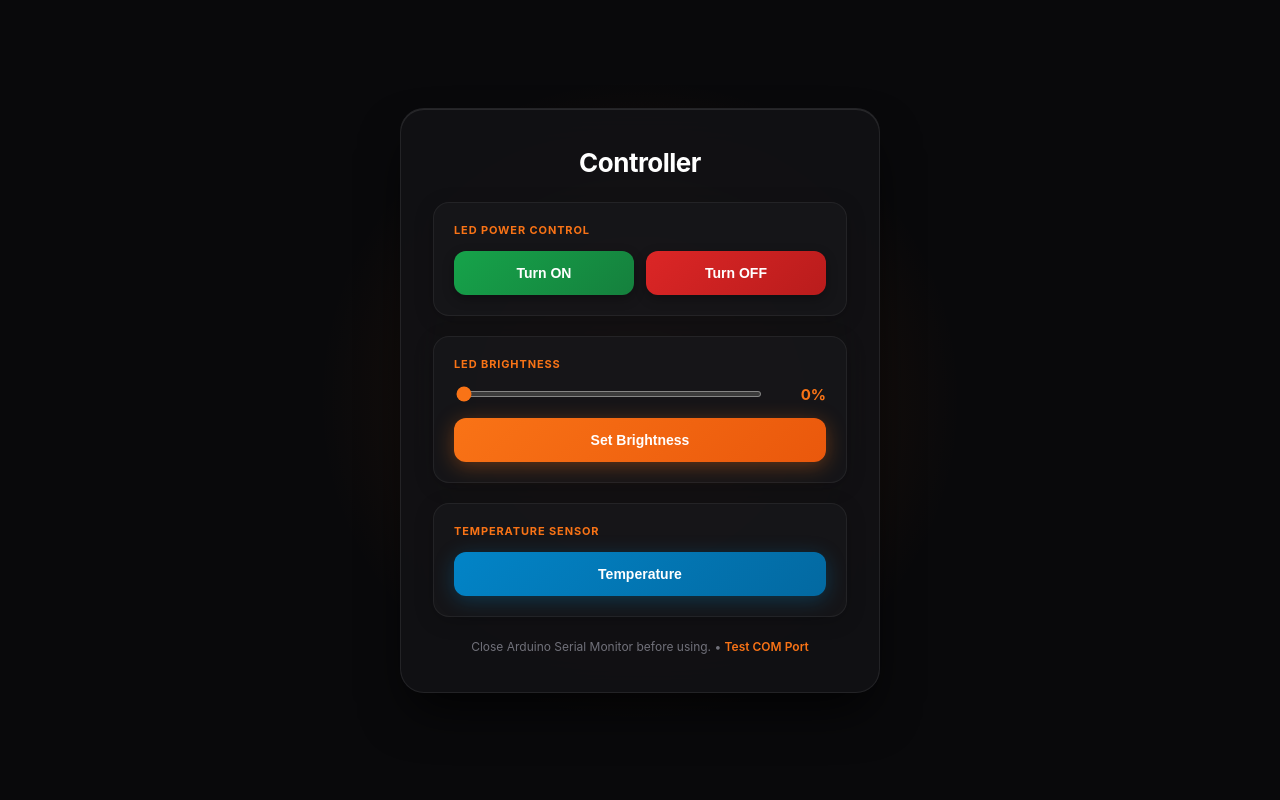
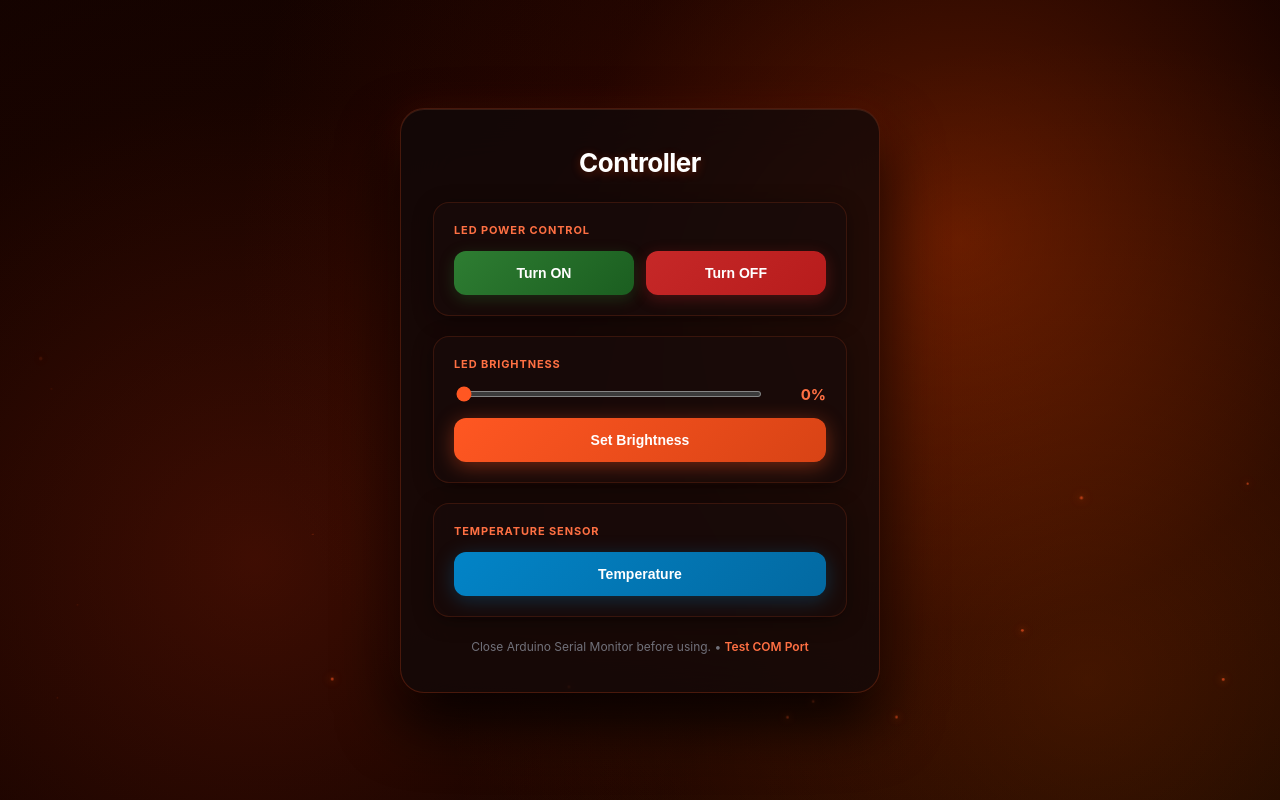
Before and after one commit to MrNatume/Arduinoo, a PHP site: page / in a window 1280 px wide. Run offline with PHP 8.4, Linux system fonts and the light colour scheme.

Commit message:
Update UI with fiery magma background, floating embers, and persistent AJAX slider state

```diff
--- a/index.php
+++ b/index.php
@@ -21,36 +21,66 @@ $percent = round(($brightness / 255) * 100);
     display: flex;
     align-items: center;
     justify-content: center;
-    background: #09090b;
+    background: #030000;
     font-family: -apple-system, BlinkMacSystemFont, "Segoe UI", Roboto, Arial, sans-serif;
     color: #f4f4f5;
     padding: 20px;
     position: relative;
     overflow-x: hidden;
   }
-  body::before {
-    content: '';
-    position: absolute;
-    top: 50%;
-    left: 50%;
-    transform: translate(-50%, -50%);
-    width: 650px;
-    height: 650px;
-    background: radial-gradient(circle, rgba(249,115,22,0.14) 0%, rgba(0,0,0,0) 70%);
+
+  /* Fiery abstract smoke / magma wave background matching the image */
+  .bg-smoke {
+    position: fixed;
+    top: 0;
+    left: 0;
+    width: 100vw;
+    height: 100vh;
     z-index: 0;
     pointer-events: none;
+    background:
+      radial-gradient(circle at 75% 30%, rgba(255, 69, 0, 0.35) 0%, rgba(180, 30, 0, 0.12) 35%, transparent 65%),
+      radial-gradient(circle at 20% 70%, rgba(220, 50, 10, 0.25) 0%, rgba(120, 20, 0, 0.1) 40%, transparent 70%),
+      radial-gradient(circle at 85% 85%, rgba(255, 100, 0, 0.2) 0%, transparent 50%),
+      linear-gradient(135deg, rgba(15, 2, 0, 0.95) 0%, rgba(3, 0, 0, 1) 100%);
   }
+
+  /* Dynamic ember particle effect */
+  .ember {
+    position: fixed;
+    background: #ff5722;
+    border-radius: 50%;
+    z-index: 0;
+    pointer-events: none;
+    box-shadow: 0 0 8px #ff5722, 0 0 15px #ff9800;
+    animation: floatUp linear infinite;
+  }
+
+  @keyframes floatUp {
+    0% {
+      transform: translateY(100vh) translateX(0) scale(0.5);
+      opacity: 0;
+    }
+    20% { opacity: 0.8; }
+    80% { opacity: 0.6; }
+    100% {
+      transform: translateY(-10vh) translateX(40px) scale(1.2);
+      opacity: 0;
+    }
+  }
+
   .card {
     position: relative;
     z-index: 1;
     width: 480px;
     max-width: 100%;
-    background: rgba(18, 18, 22, 0.85);
-    backdrop-filter: blur(20px);
-    border: 1px solid rgba(255, 255, 255, 0.08);
+    background: rgba(15, 8, 8, 0.75);
+    backdrop-filter: blur(24px);
+    -webkit-backdrop-filter: blur(24px);
+    border: 1px solid rgba(255, 87, 34, 0.22);
     padding: 38px 32px;
     border-radius: 24px;
-    box-shadow: 0 25px 50px -12px rgba(0, 0, 0, 0.8), inset 0 1px 0 rgba(255, 255, 255, 0.1);
+    box-shadow: 0 30px 60px rgba(0, 0, 0, 0.9), 0 0 35px rgba(255, 69, 0, 0.12), inset 0 1px 0 rgba(255, 150, 100, 0.15);
     text-align: center;
   }
   h1 {
@@ -59,22 +89,23 @@ $percent = round(($brightness / 255) * 100);
     font-weight: 700;
     color: #ffffff;
     letter-spacing: -0.02em;
+    text-shadow: 0 2px 10px rgba(255, 69, 0, 0.3);
   }
   .section {
-    background: rgba(24, 24, 27, 0.75);
-    border: 1px solid rgba(255, 255, 255, 0.06);
+    background: rgba(25, 12, 10, 0.7);
+    border: 1px solid rgba(255, 87, 34, 0.15);
     border-radius: 16px;
     padding: 20px;
     margin-bottom: 20px;
     text-align: left;
-    box-shadow: 0 4px 20px rgba(0,0,0,0.2);
+    box-shadow: 0 4px 20px rgba(0,0,0,0.4);
   }
   .section-title {
     font-size: 11px;
     font-weight: 700;
     text-transform: uppercase;
     letter-spacing: 0.08em;
-    color: #f97316;
+    color: #ff7043;
     margin-bottom: 14px;
   }
   .buttons {
@@ -91,18 +122,18 @@ $percent = round(($brightness / 255) * 100);
     cursor: pointer;
     transition: all 0.2s ease;
     flex: 1;
-    box-shadow: 0 4px 12px rgba(0, 0, 0, 0.3);
+    box-shadow: 0 4px 15px rgba(0, 0, 0, 0.4);
   }
-  button:hover { transform: translateY(-1px); opacity: 0.92; }
+  button:hover { transform: translateY(-1px); opacity: 0.95; }
   button:active { transform: translateY(1px); }
 
-  .btn-on { background: linear-gradient(135deg, #16a34a, #15803d); }
-  .btn-off { background: linear-gradient(135deg, #dc2626, #b91c1c); }
+  .btn-on { background: linear-gradient(135deg, #2e7d32, #1b5e20); box-shadow: 0 4px 15px rgba(46, 125, 50, 0.3); }
+  .btn-off { background: linear-gradient(135deg, #c62828, #b71c1c); box-shadow: 0 4px 15px rgba(198, 40, 40, 0.3); }
   .btn-bright {
-    background: linear-gradient(135deg, #f97316, #ea580c);
+    background: linear-gradient(135deg, #ff5722, #d84315);
     margin-top: 14px;
     width: 100%;
-    box-shadow: 0 4px 20px rgba(249, 115, 22, 0.35);
+    box-shadow: 0 4px 20px rgba(255, 87, 34, 0.4);
   }
   .btn-temp {
     background: linear-gradient(135deg, #0284c7, #0369a1);
@@ -117,16 +148,16 @@ $percent = round(($brightness / 255) * 100);
   }
   input[type="range"] {
     flex: 1;
-    accent-color: #f97316;
+    accent-color: #ff5722;
     cursor: pointer;
     height: 6px;
-    background: #27272a;
+    background: #3a1510;
     border-radius: 3px;
   }
   .slider-val {
     min-width: 48px;
     font-weight: 700;
-    color: #f97316;
+    color: #ff7043;
     font-size: 15px;
     text-align: right;
   }
@@ -135,16 +166,16 @@ $percent = round(($brightness / 255) * 100);
     margin-top: 14px;
     padding: 16px;
     border-radius: 12px;
-    background: rgba(9, 9, 11, 0.6);
-    border: 1px solid rgba(249, 115, 22, 0.2);
+    background: rgba(10, 4, 3, 0.75);
+    border: 1px solid rgba(255, 87, 34, 0.3);
     text-align: center;
-    display: <?php echo ($tempC !== null) ? 'block' : 'none'; ?>;
   }
   .temp-main {
     font-size: 32px;
     font-weight: 800;
     color: #ffffff;
     letter-spacing: -0.02em;
+    text-shadow: 0 0 10px rgba(255, 87, 34, 0.4);
   }
   .temp-sub {
     font-size: 13px;
@@ -160,8 +191,8 @@ $percent = round(($brightness / 255) * 100);
     font-weight: 600;
     display: none;
   }
-  .success { background: rgba(22, 163, 74, 0.15); color: #4ade80; border: 1px solid rgba(22, 163, 74, 0.3); }
-  .error { background: rgba(220, 38, 38, 0.15); color: #f87171; border: 1px solid rgba(220, 38, 38, 0.3); }
+  .success { background: rgba(46, 125, 50, 0.2); color: #81c784; border: 1px solid rgba(46, 125, 50, 0.4); }
+  .error { background: rgba(198, 40, 40, 0.2); color: #e57373; border: 1px solid rgba(198, 40, 40, 0.4); }
 
   .footer {
     margin-top: 22px;
@@ -169,7 +200,7 @@ $percent = round(($brightness / 255) * 100);
     color: #71717a;
   }
   .footer a {
-    color: #f97316;
+    color: #ff7043;
     text-decoration: none;
     font-weight: 600;
   }
@@ -177,6 +208,8 @@ $percent = round(($brightness / 255) * 100);
 </style>
 </head>
 <body>
+<div class="bg-smoke"></div>
+
 <div class="card">
   <h1>Controller</h1>
 
@@ -217,6 +250,18 @@ $percent = round(($brightness / 255) * 100);
 </div>
 
 <script>
+// Generate floating fiery embers
+for (let i = 0; i < 25; i++) {
+  const ember = document.createElement('div');
+  ember.className = 'ember';
+  ember.style.left = Math.random() * 100 + 'vw';
+  ember.style.width = (Math.random() * 3 + 1) + 'px';
+  ember.style.height = ember.style.width;
+  ember.style.animationDuration = (Math.random() * 6 + 4) + 's';
+  ember.style.animationDelay = (Math.random() * 5) + 's';
+  document.body.appendChild(ember);
+}
+
 function updateBrightnessLabel(val) {
   const pct = Math.round((val / 255) * 100);
   document.getElementById('brightnessLabel').textContent = pct + '%';
```
